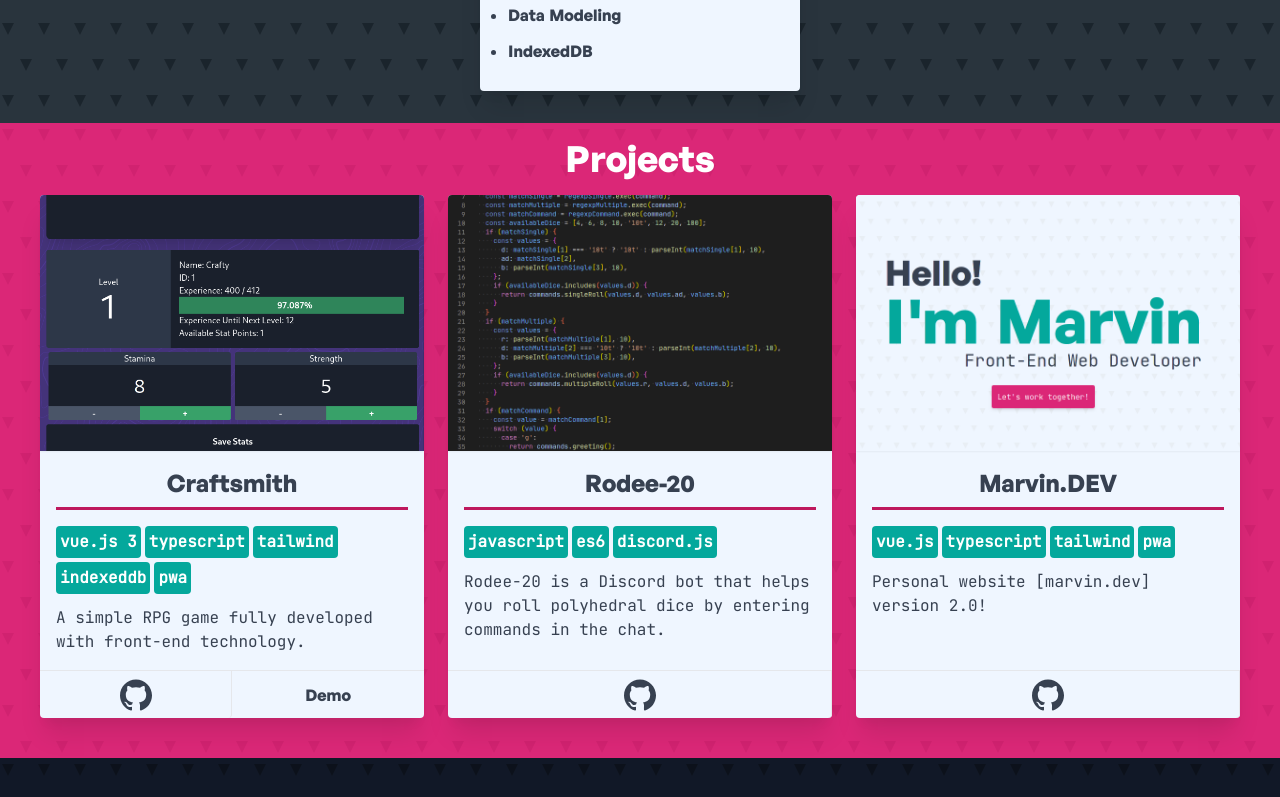
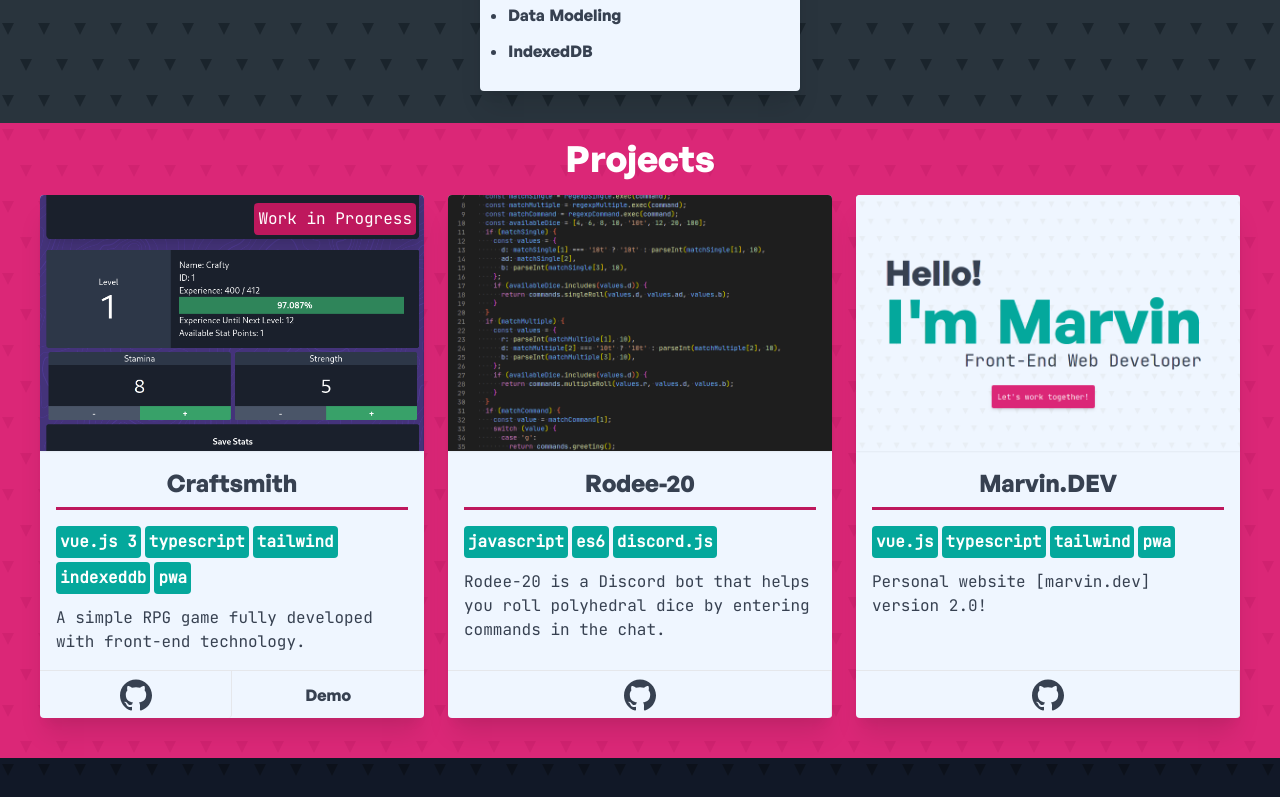
Before and after one commit to iamthismarvin/marvin.dev-v2, a Vue app: page / in a window 1280 px wide. Shown: the part 1575-2372 px from the top of the page. Built offline with nearby package versions, Linux system fonts and the light colour scheme.

Commit message:
NEW: Add [Work in Progress] tag to [Project].

```diff
--- a/src/components/Project.vue
+++ b/src/components/Project.vue
@@ -36,6 +36,9 @@
         >Demo</a
       >
     </div>
+    <div v-if="isWorkInProgress" class="absolute bg-pink-700 p-1 right-2 rounded text-white top-2">
+      Work in Progress
+    </div>
   </div>
 </template>
 
@@ -51,6 +54,7 @@ export default Vue.extend({
     description: { type: String, required: true },
     repositoryUrl: { type: String, required: true },
     demoUrl: { type: String, required: false },
+    isWorkInProgress: { type: Boolean, required: false },
   },
 });
 </script>
--- a/src/sections/Projects.vue
+++ b/src/sections/Projects.vue
@@ -13,6 +13,7 @@
           :description="project.description"
           :repositoryUrl="project.repositoryUrl"
           :demoUrl="project.demoUrl"
+          :isWorkInProgress="project.isWorkInProgress"
         />
       </div>
     </div>
@@ -33,6 +34,7 @@ export default Vue.extend({
         description: 'A simple RPG game fully developed with front-end technology.',
         repositoryUrl: 'https://github.com/iamthismarvin/craftsmith',
         demoUrl: 'https://craftsmith.netlify.app',
+        isWorkInProgress: true,
       },
       {
         name: 'Rodee-20',
```
